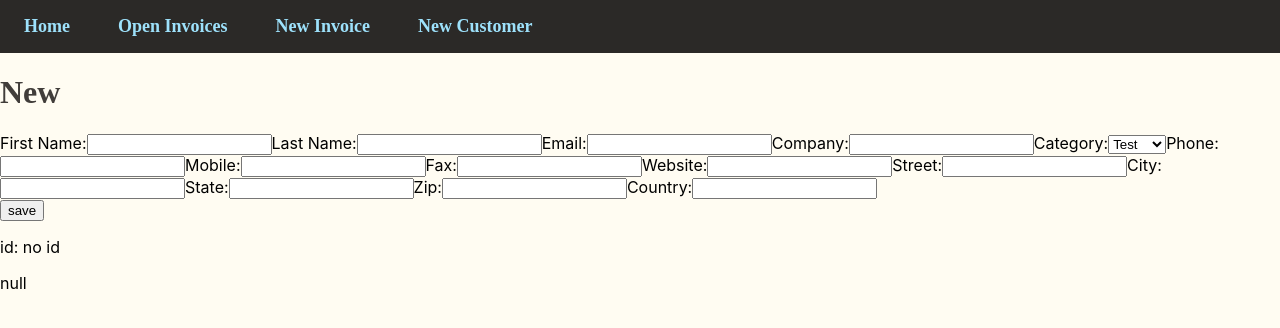
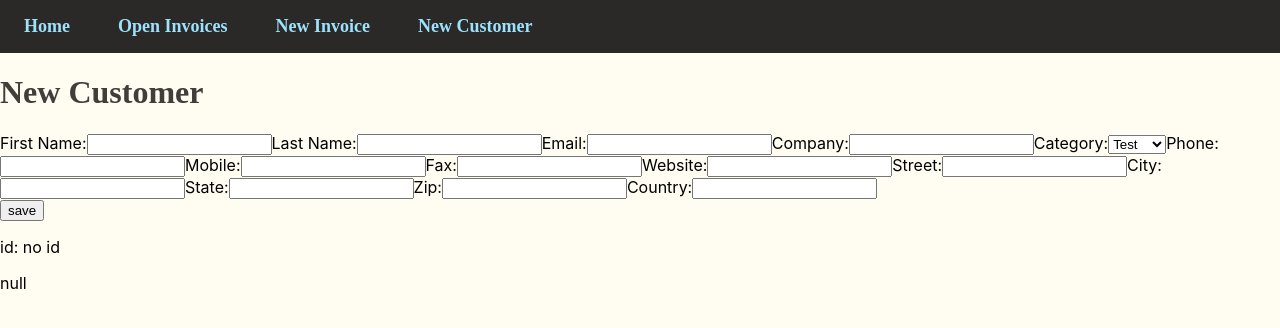
Before and after one commit to jess215/fcf_invoicing, a React (Create React App) app in the folder client/: page /customers/new in a window 1280 px wide. Shown: the top 328 px of the page. Built offline with nearby package versions, Linux system fonts and the light colour scheme; no server answers; a web font is replaced by a local one.

Commit message:
customer form working

```diff
--- a/client/src/Components/CustomerForm.js
+++ b/client/src/Components/CustomerForm.js
@@ -70,8 +70,7 @@ const CustomerForm = (props) => {
         props.setShowEditForm(false)
       }
     } else {
-      console.log(typeof addCustomer())
-      props.addCustomer({
+      addCustomer({
         first_name,
         last_name,
         email,
@@ -108,7 +107,7 @@ const CustomerForm = (props) => {
   return (
     <div>
       <form onSubmit={handleSubmit}>
-        <h1>{props.id ? 'Edit' : 'New'}</h1>
+        <h1>{props.id ? 'Edit' : 'New'} Customer</h1>
 
         <label>
           First Name:
--- a/client/src/Components/InvoiceForm.js
+++ b/client/src/Components/InvoiceForm.js
@@ -4,6 +4,7 @@ import { useParams, useLocation, useNavigate } from 'react-router-dom'
 import { DataContext } from '../Providers/DataProvider'
 
 const InvoiceForm = (props) => {
+  const { addInvoice } = useContext(DataContext)
   const navigate = useNavigate()
   const location = useLocation()
   const [terms, setTerms] = useState(props.terms || '')
```
